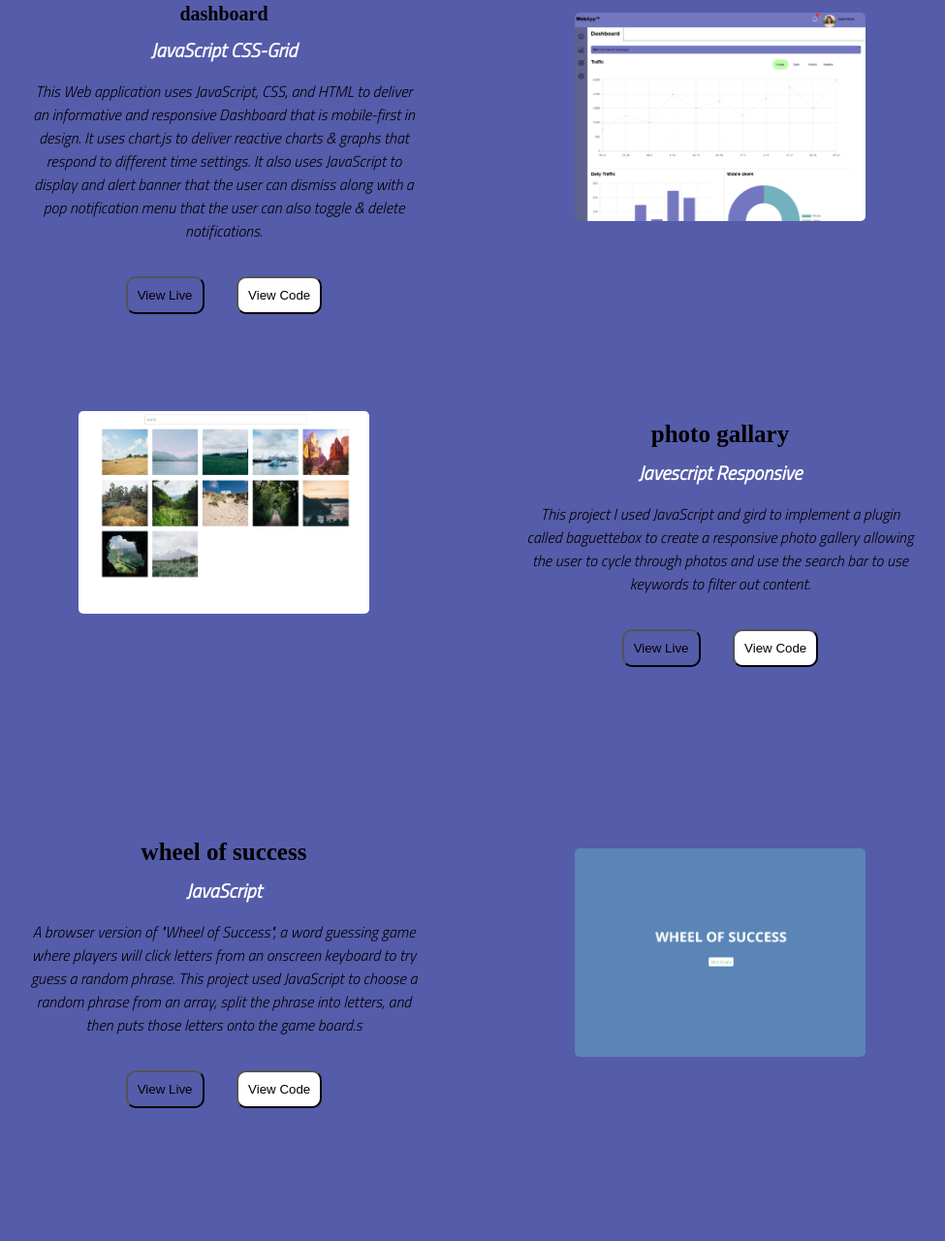
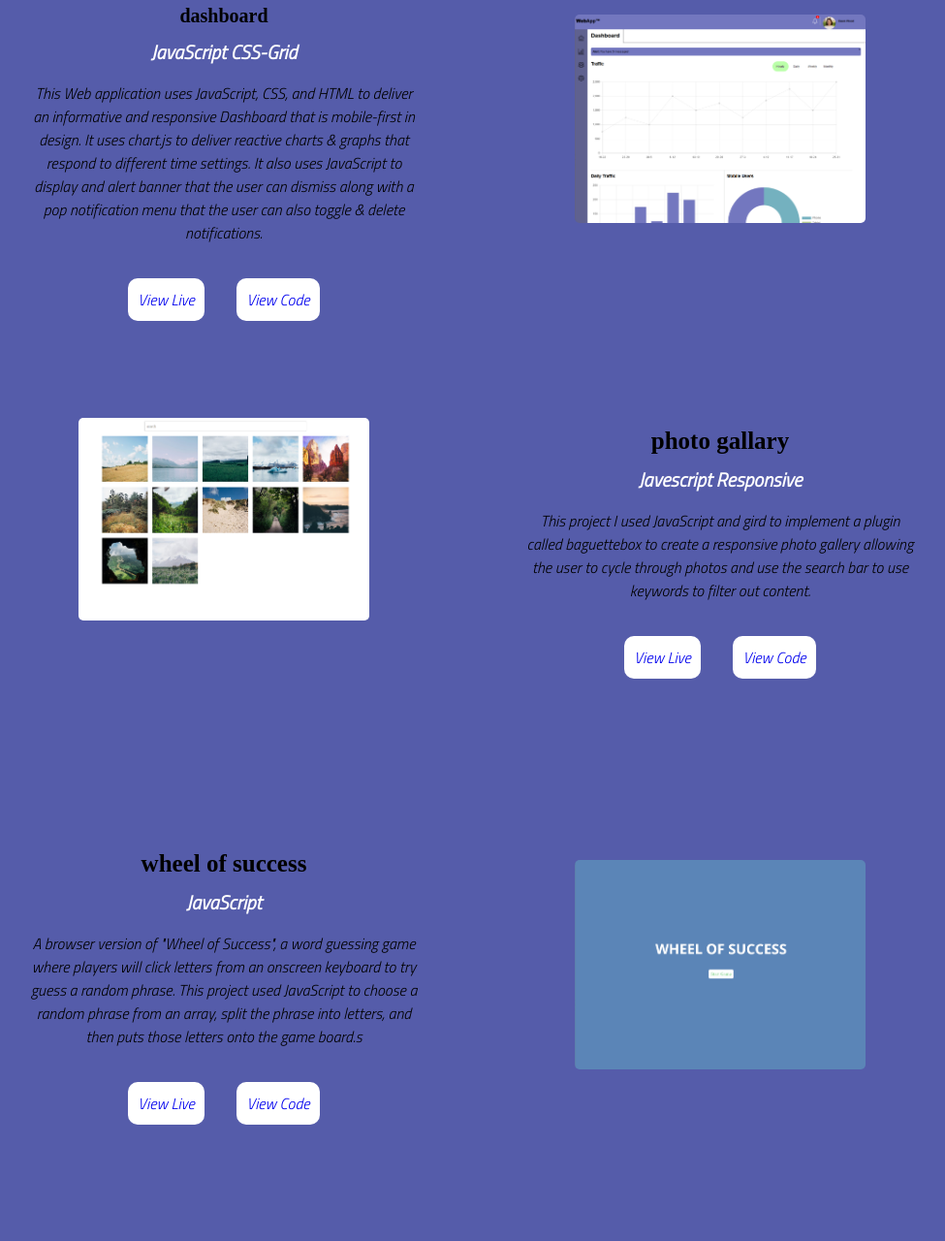
Before and after one commit to Jiao-Liu/portfolio, a plain HTML site: page index.html in a window 1280 px wide. Shown: the part 1520-2800 px from the top of the page at 97% size, without its empty margins (153-1128 px from the left). Drawn offline with Linux system fonts and the light colour scheme.

Commit message:
revise formate

```diff
--- a/css/style.css
+++ b/css/style.css
@@ -163,11 +163,13 @@
 
 
     .details{
+        display: inline-block;
         margin-top: 20px;
         margin-bottom: 50px;
         padding:10px;
-        background-color: #555caa;
+        background-color: #fff;
         border-radius: 10px;
+
 
     }
 
--- a/index.html
+++ b/index.html
@@ -27,7 +27,7 @@
         <div id="about-me">
                 <h2 class="first-page-title">Hi, I'm  Jiao Liu<br/>
                 Frontend Web Developer</h2>
-                <svg t="1629296708546" class="first-page-img" viewBox="0 0 1024 1024"  xmlns="http://www.w3.org/2000/svg" >
+                <svg class="first-page-img" viewBox="0 0 1024 1024"  xmlns="http://www.w3.org/2000/svg" >
                     <path d="M868.864 156.0576h-713.728c-24.576 0-44.544 19.8656-44.6464 44.544v444.8256c0 24.576 19.968 44.544
                     44.6464 44.544h713.728c24.576 0 44.544-19.8656 44.6464-44.544V200.6016c-0.1024-24.576-20.0704-44.544-44.6464-44.544m-713.728-88.8832h713.728c36.9664
                     0 68.5056 13.0048 94.6176 39.1168 26.112 26.112 39.2192 57.5488 39.2192 94.3104v444.8256c0 36.864-13.1072 68.3008-39.2192 94.3104-26.112 26.112-57.6512
@@ -52,11 +52,11 @@
                <h1>My projects</h1>
                <div class="outer">
                     <ul class="project-img-list">
-                        <li><img  class="project-img" src="photo/project/photo gallary/Screenshot 1.png" alt=""></a></li>
-                        <li><img  class="project-img" src="photo/project/employee directory/Screenshot 1.png" alt=""></a></li>
-                        <li ><img  class="project-img" src="photo/project/register form/Screenshot 1.png" alt=""></a></li>
-                        <li ><img  class="project-img" src="photo/project/wheel of success/Screenshot 1.png" alt=""></a></li>
-                        <li ><img  class="project-img" src="photo/project/dashboard/Screenshot 1.png" alt=""></a></li>
+                        <li><img  class="project-img" src="photo/project/photo-gallary/Screenshot1.png" alt="photo of project"></li>
+                        <li><img  class="project-img" src="photo/project/employee-directory/Screenshot1.png" alt="photo of proje"></li>
+                        <li ><img  class="project-img" src="photo/project/register-form/Screenshot1.png" alt="photo of proje"></li>
+                        <li ><img  class="project-img" src="photo/project/wheel-of-success/Screenshot1.png" alt="photo of proje"></li>
+                        <li ><img  class="project-img" src="photo/project/dashboard/Screenshot1.png" alt="photo of proje"></li>
 
                     </ul>
                     <div id="navDiv">
@@ -70,9 +70,9 @@
 
                 </div>
                    <section id="my-projects" >
-                       <h1> Featured Projects</h1>
+                       <h2> Featured Projects</h2>
                         <div class="img-right">
-                            <img  class="skills-img" src="photo/project/dashboard/Screenshot 1.png" alt="">
+                            <img  class="skills-img" src="photo/project/dashboard/Screenshot1.png" alt="photo of proje">
                         </div>
 
                         <div class="content1">
@@ -82,13 +82,13 @@
                             </ul>
                             <p>This Web application uses JavaScript, CSS, and HTML to deliver an informative and responsive Dashboard that is mobile-first in design. It uses chart.js to deliver reactive charts & graphs that respond to different time settings.
                                 It also uses JavaScript to display and alert banner that the user can dismiss along with a pop notification menu that the user can also toggle & delete notifications.</p>
-                                <a href="https://jiao-liu.github.io/project-7/"><button class="details">View Live</button></a>
-                                <a href="https://github.com/Jiao-Liu/techdegree-project-7"><button class="details code-btn">View Code</button></a>
+                                <a class="details" href="https://jiao-liu.github.io/project-7/">View Live</a>
+                                <a class="details code-btn" href="https://github.com/Jiao-Liu/techdegree-project-7">View Code</a>
                         </div>
 
 
                         <div class="img-left">
-                                <img  class="skills-img"  src="photo/project/photo gallary/Screenshot 1.png" alt="">
+                                <img  class="skills-img"  src="photo/project/photo-gallary/Screenshot1.png" alt="photo of proje">
                         </div>
                         <div class="content2">
                             <h2 class="skils-title">photo gallary</h2>
@@ -98,14 +98,14 @@
                             <p>This project I used  JavaScript and gird to implement a plugin called baguettebox
                                 to create a responsive photo gallery allowing the user to cycle through
                                 photos and use the search bar to use keywords to filter out content.</p>
-                                <a href="https://jiao-liu.github.io/project-5/"><button class="details">View Live</button></a>
-                                <a href="https://github.com/Jiao-Liu/techdegree-project-5"><button class="details code-btn">View Code</button></a>
+                                <a class="details" href="https://jiao-liu.github.io/project-5/">View Live</a>
+                                <a class="details code-btn" href="https://github.com/Jiao-Liu/techdegree-project-5">View Code</a>
                         </div>
 
 
 
                         <div class="img-right2">
-                            <img  class="skills-img" src="photo/project/wheel of success/Screenshot 1.png" alt="">
+                            <img  class="skills-img" src="photo/project/wheel-of-success/Screenshot1.png" alt="photo of proje">
                         </div>
 
                         <div class="content3">
@@ -115,12 +115,12 @@
                             </ul>
                             <p>A browser version of "Wheel of Success", a word guessing game where players will click letters from an onscreen keyboard to try guess a random phrase.
                                 This project used JavaScript to choose a random phrase from an array, split the phrase into letters, and then puts those letters onto the game board.s</p>
-                                <a href="https://jiao-liu.github.io/project-6/"><button class="details">View Live</button></a>
-                                <a href="https://github.com/Jiao-Liu/techdegree-project-6"><button class="details code-btn">View Code</button></a>
+                                <a class="details" href="https://jiao-liu.github.io/project-6/">View Live</a>
+                                <a class="details code-btn" href="https://github.com/Jiao-Liu/techdegree-project-6">View Code</a>
                         </div>
 
                         <div class="img-left2">
-                            <img  class="skills-img" src="photo/project/employee directory/Screenshot 2.png" alt="">
+                            <img  class="skills-img" src="photo/project/employee-directory/Screenshot2.png" alt="photo of proje">
                         </div>
 
                         <div class="content4">
@@ -129,8 +129,8 @@
                                 <li>Javescript  API</li>
                             </ul>
                             <p>A browser-based Employee Directory using an API to fetch employee data throughout the page dynamically. Also features a clickable modal that shows even more data. A search box is also present to search employees by Location, etc.</p>
-                                <a href="https://jiao-liu.github.io/project-8/"><button class="details ">View Live</button></a>
-                                <a href="https://github.com/Jiao-Liu/techdegree-project-8"><button class="details code-btn">View Code</button></a>
+                                <a class="details " href="https://jiao-liu.github.io/project-8/">View Live</a>
+                                <a class="details code-btn" href="https://github.com/Jiao-Liu/techdegree-project-8">View Code</a>
                         </div>
                    </section>
     </div>
@@ -162,7 +162,7 @@
                 </svg>
             </a>
             <a href="">
-                <svg t="1629294597563" class="social-image" viewBox="0 0 1024 1024"  xmlns="http://www.w3.org/2000/svg" >
+                <svg class="social-image" viewBox="0 0 1024 1024"  xmlns="http://www.w3.org/2000/svg" >
                     <path d="M352.814545 385.396364m-33.512727 0a33.512727 33.512727 0 1 0 67.025455 0 33.512727 33.512727 0 1 0-67.025455 0Z" >
                     </path><path d="M502.690909 384.465455m-33.512727 0a33.512727 33.512727 0 1 0 67.025454 0 33.512727 33.512727 0 1 0-67.025454 0Z"></path>
                     <path d="M576.232727 534.341818m-23.272727 0a23.272727 23.272727 0 1 0 46.545455 0 23.272727 23.272727 0 1 0-46.545455 0Z" ></path>
@@ -182,6 +182,6 @@
 
     </footer>
 
-    <script type="text/javascript"src="js/app.js"></script>
+    <script src="js/app.js"></script>
 </body>
 </html>
--- a/js/app.js
+++ b/js/app.js
@@ -2,23 +2,23 @@
 
 
 const imgList=document.querySelector('.project-img-list');
-const imgArr=document.getElementsByClassName('project-img')
+const imgArr=document.getElementsByClassName('project-img');
  imgList.style.width = 640*imgArr.length+"px";
- var navDiv = document.getElementById("navDiv");
- var outer = document.getElementsByClassName("outer");
+const navDiv = document.getElementById("navDiv");
+ const outer = document.getElementsByClassName("outer");
 
  navDiv.style.left = (outer.offsetWidth - navDiv.offsetWidth)/2 + "px";
 
 
 
- var index = 0;
+ const index = 0;
 
- var allA = document.querySelectorAll("#navDiv a");
+const allA = document.querySelectorAll("#navDiv a");
 
  allA[index].style.backgroundColor = "black";
 
 
- for(var i=0; i<allA.length ; i++){
+ for(let i=0; i<allA.length ; i++){
 
      allA[i].num = i;
      allA[i].onclick = function(){
@@ -38,15 +38,8 @@ const imgArr=document.getElementsByClassName('project-img')
  function setA(){
 
 
-     for(var i=0 ; i<allA.length ; i++){
+     for(let i=0 ; i<allA.length ; i++){
          allA[i].style.backgroundColor = "";
      }
      allA[index].style.backgroundColor = "black";
- };
-
-
-
-if (width <=320){
-
-
-}
+ }
```
Also changed, not shown: photo/project/dashboard/Screenshot1.png (added), photo/project/employee-directory/Screenshot1.png (added), photo/project/employee-directory/Screenshot2.png (added), photo/project/employee-directory/Screenshot3.png (added), photo/project/photo-gallary/Screenshot 2.png (added), photo/project/photo-gallary/Screenshot 3.png (added), photo/project/photo-gallary/Screenshot1.png (added), photo/project/register-form/Screenshot1.png (added), photo/project/wheel-of-success/Screenshot 2.png (added), photo/project/wheel-of-success/Screenshot1.png (added).
